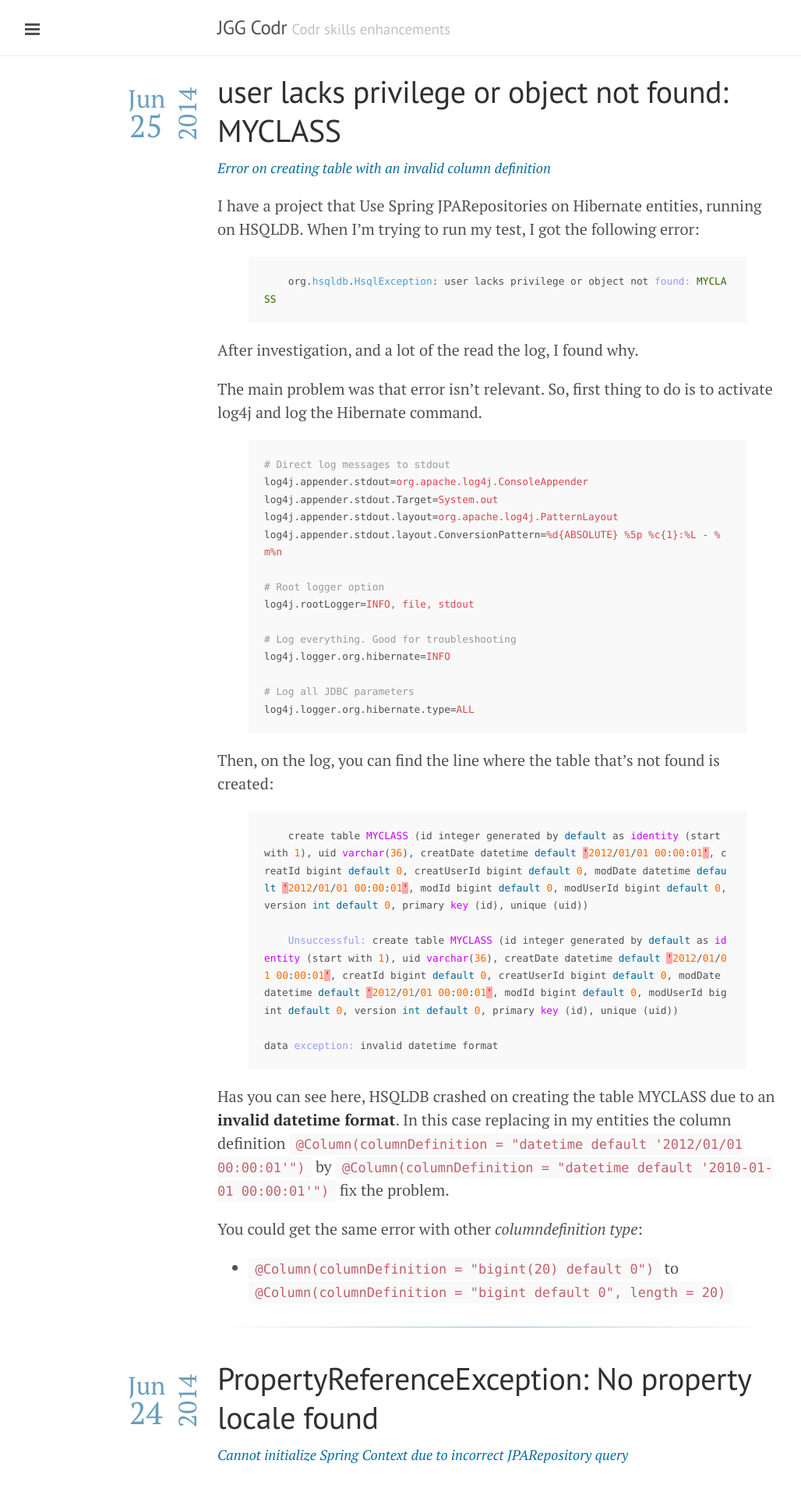
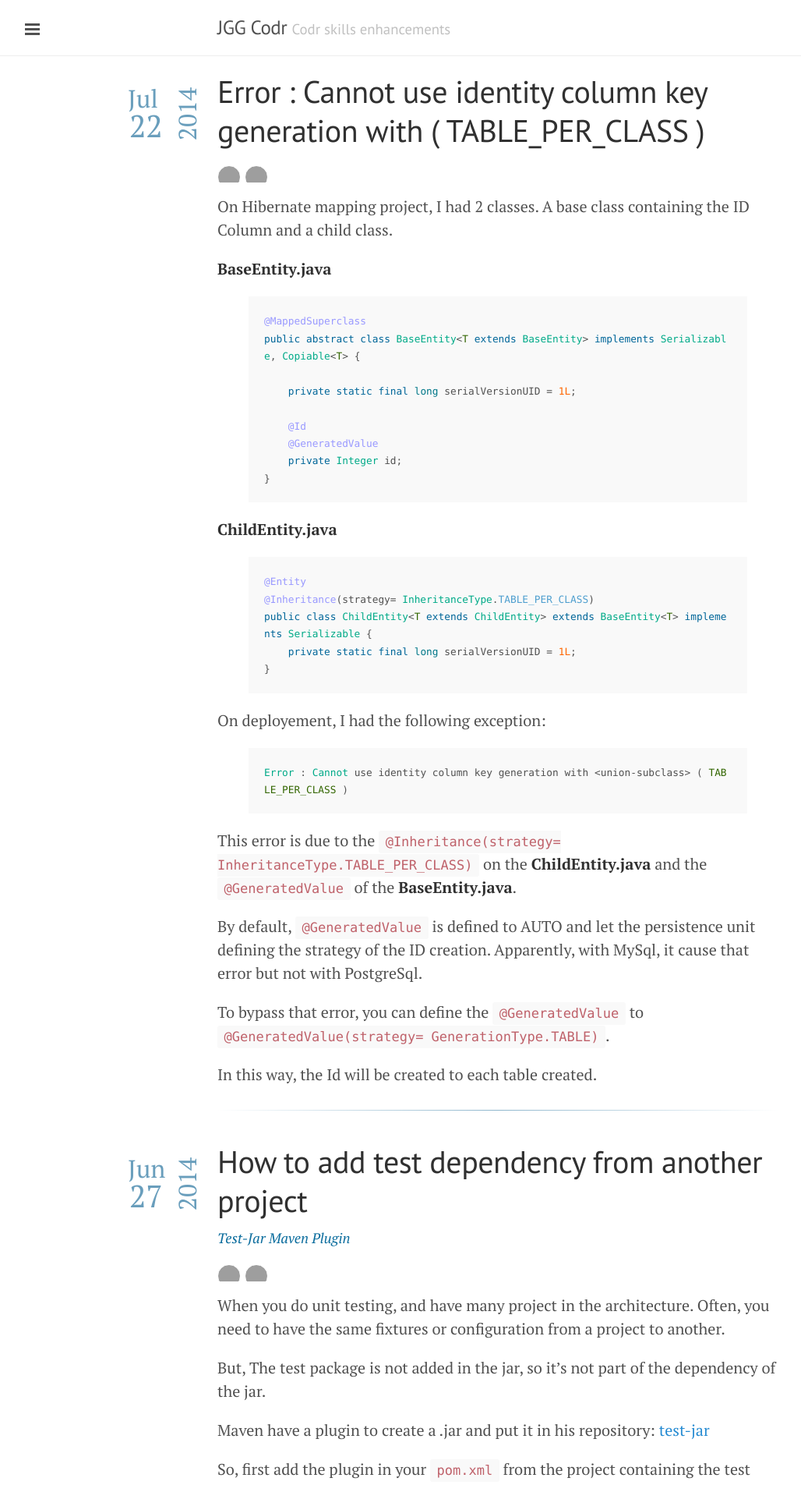
Before and after one commit to jgsqware/jgsqware.github.io, a Jekyll site: the page built from index.html, in a window 1280 px wide. Shown: the top 1904 px of the page at 78% size, without its empty margins (1-1029 px from the left). Built offline with Jekyll 4.4.1, drawn with Linux system fonts in a browser that asks for light colours; Markdown is read by kramdown in place of the engine named in the settings; the list of posts is cut into pages by our own code; some of the changed text lies outside the part shown; grey boxes are pictures that could not be loaded.

Commit message:
New posts

```diff
--- /dev/null
+++ b/_posts/2014-06-27-jar-listing-on-unix.md
@@ -0,0 +1,22 @@
+---
+layout: post
+title: "List the Jar file content"
+tagline: "Oh god, I always forget that command ..."
+date: 2014-06-27
+category: System
+tags: [Java,Terminal]
+---
+
+Sometimes, when I deploy on a unix server, and build from the awesome friend, [Jenkins](http://jenkins-ci.org/), I fall on some error that means that some files are missing.
+Do you know thet `jar` command is able to list the content directly to the console?
+I always forgot about that :/!
+
+So, as reminder for me, and for you ;), here is it:
+
+{% highlight PowerShell %}
+    jar tvd <Jar file>
+{% endhighlight %}
+
+And that's it !
+
+Feel free to combine it with grep to search a specific file.
--- /dev/null
+++ b/_posts/2014-06-27-testjar-maven-plugin.md
@@ -0,0 +1,57 @@
+---
+layout: post
+title: How to add test dependency from another project
+tagline: Test-Jar Maven Plugin
+date: 2014-06-27
+category: Development
+tags: [Java, Maven]
+---
+
+When you do unit testing, and have many project in the architecture. Often, you need to have the same fixtures or configuration from a project to another.
+
+But, The test package is not added in the jar, so it's not part of the dependency of the jar.
+
+Maven have a plugin to create a .jar and put it in his repository: [test-jar](http://maven.apache.org/guides/mini/guide-attached-tests.html)
+
+So, first add the plugin in your `pom.xml` from the project containing the test files:
+
+{% highlight xml %}
+    <project>
+  <build>
+    <plugins>
+     <plugin>
+       <groupId>org.apache.maven.plugins</groupId>
+       <artifactId>maven-jar-plugin</artifactId>
+       <version>2.2</version>
+       <executions>
+         <execution>
+           <goals>
+             <goal>test-jar</goal>
+           </goals>
+         </execution>
+       </executions>
+     </plugin>
+    </plugins>
+  </build>
+</project>
+{% endhighlight %}
+
+and in the project you need that package, you write:
+
+{% highlight xml %}
+    <project>
+  ...
+  <dependencies>
+    <dependency>
+      <groupId>com.myco.app</groupId>
+      <artifactId>foo</artifactId>
+      <version>1.0-SNAPSHOT</version>
+      <type>test-jar</type>
+      <scope>test</scope>
+    </dependency>
+  </dependencies>
+  ...
+</project>
+{% endhighlight %}
+
+So, now, in your classpath you can access to those classes and configuration files.
--- /dev/null
+++ b/_posts/2014-07-22-identity-column-key-generation.md
@@ -0,0 +1,48 @@
+---
+layout: post
+title: "Error : Cannot use identity column key generation with <union-subclass> ( TABLE_PER_CLASS )"
+tageline: "Id creation on TABLE_PER_CLASS inheritance"
+date: 2014-07-22
+category: Development
+tags: [Java,Hibernate]
+---
+
+On Hibernate mapping project, I had 2 classes. A base class containing the ID Column and a child class.
+
+**BaseEntity.java**
+
+{% highlight java %}
+@MappedSuperclass
+public abstract class BaseEntity<T extends BaseEntity> implements Serializable, Copiable<T> {
+
+    private static final long serialVersionUID = 1L;
+
+    @Id
+    @GeneratedValue
+    private Integer id;
+}
+{% endhighlight %}
+
+**ChildEntity.java**
+
+{% highlight java %}
+@Entity
+@Inheritance(strategy= InheritanceType.TABLE_PER_CLASS)
+public class ChildEntity<T extends ChildEntity> extends BaseEntity<T> implements Serializable {
+    private static final long serialVersionUID = 1L;
+}
+{% endhighlight %}
+
+On deployement, I had the following exception:
+
+{% highlight java %}
+Error : Cannot use identity column key generation with <union-subclass> ( TABLE_PER_CLASS )
+{% endhighlight %}
+
+This error is due to the `@Inheritance(strategy= InheritanceType.TABLE_PER_CLASS)` on the **ChildEntity.java** and the `@GeneratedValue` of the **BaseEntity.java**.
+
+By default, `@GeneratedValue` is defined to AUTO and let the persistence unit defining the strategy of the ID creation. Apparently, with MySql, it cause that error but not with PostgreSql.
+
+To bypass that error, you can define the `@GeneratedValue` to `@GeneratedValue(strategy= GenerationType.TABLE)`.
+
+In this way, the Id will be created to each table created.
--- a/index.html
+++ b/index.html
@@ -26,6 +26,9 @@ title: Home
     </h1>
     <span class="post-tagline">{{ post.tagline }}</span>
 
+    {% for tag in post.tags %}
+      <div id="circular_tag" class="{{ tag | downcase}}_tag" ></div>
+     {% endfor %}
 
     {{ post.content }}
   </div>
--- a/public/css/lanyon.css
+++ b/public/css/lanyon.css
@@ -172,6 +172,36 @@ span.badges{
   background-size: 100px 100px;
 }
 
+#circular_tag{
+  width: 1.5rem;
+  height: 1.5rem;
+  border-radius: 3rem;
+  -webkit-border-radius: 3rem;
+  -moz-border-radius: 3rem;
+    border-color: white;
+    border-style:solid;
+    border-width:1px;
+  display:inline-block;
+  background-size: 100%;
+}
+.jenkins_tag {
+  background:url('https://wiki.jenkins-ci.org/download/attachments/2916393/logo.png') no-repeat;
+}
+.java_tag {
+  background:url('http://img2.wikia.nocookie.net/__cb20081111001200/egamia/images/6/63/Java_avatar.png') no-repeat;
+}
+.spring_tag, .spring-data_tag, .spring-data-jpa_tag{
+  background:url('http://forum.spring.io/core/image.php?userid=38939&dateline=1378757183') no-repeat;
+}
+.hibernate_tag {
+  background:url('http://www.toubkalit.ma/image_module/hibernate_icon.gif') no-repeat;
+}
+.terminal_tag {
+  background:url('http://macinpoche.fr/wp-content/uploads/2013/06/Terminal.png') no-repeat;
+}
+.maven_tag {
+  background:url('http://1.bp.blogspot.com/_DdKtxEi1Oa8/TORwWOER_nI/AAAAAAAAAGA/xGEZEus43XI/s1600/Abstract+Retro+Font+Design.jpg ') no-repeat;
+}
 
 
 .circular {
```
